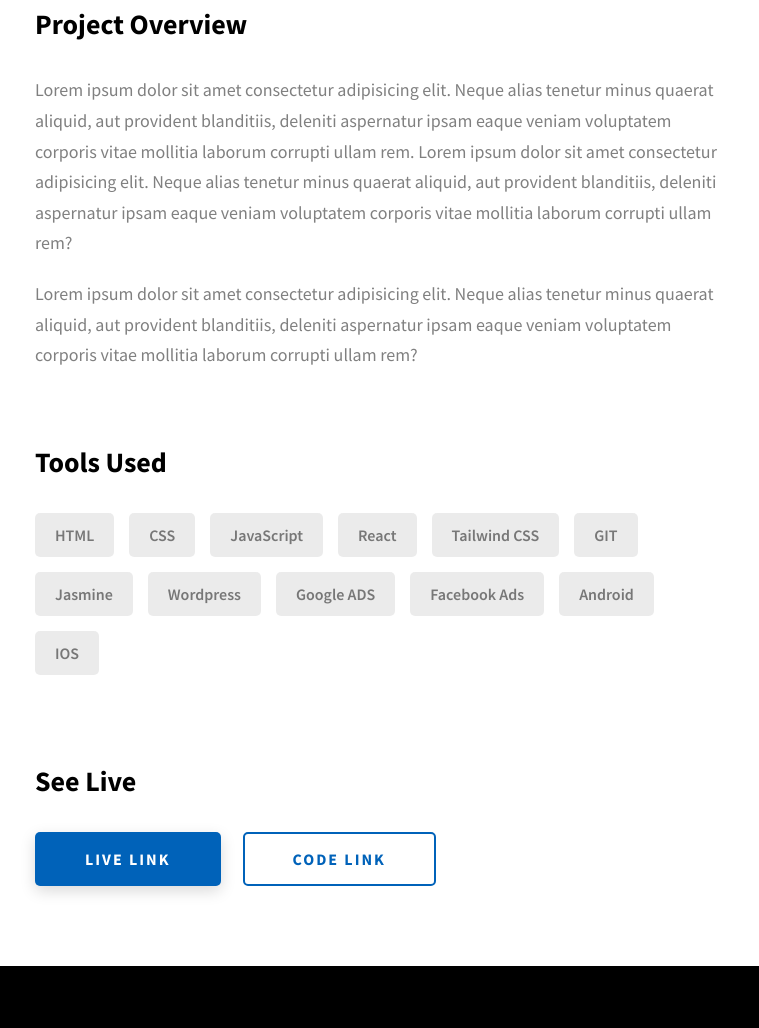
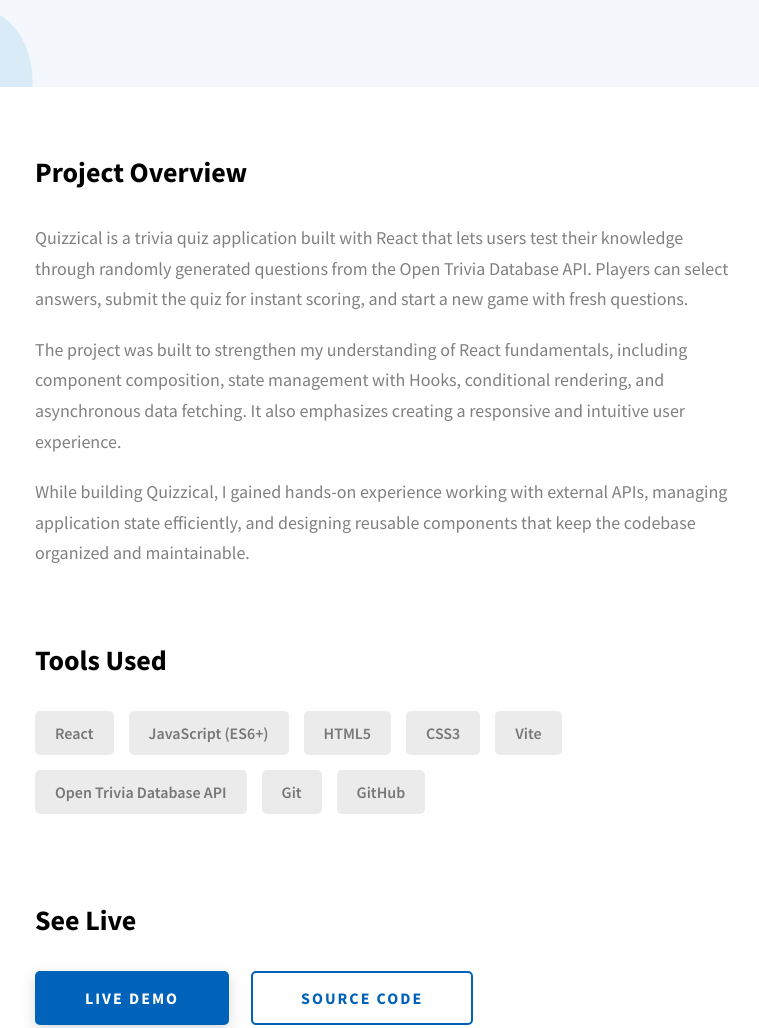
Before and after one commit to anik-hindu/portfolio, a website built with Vite: page project-1.html in a window 1280 px wide. Shown: the part 1325-2353 px from the top of the page, without its empty margins (255-1014 px from the left). Built offline with nearby package versions, Linux system fonts and the light colour scheme.

Commit message:
Add project Quizzical

```diff
--- a/project-1.html
+++ b/project-1.html
@@ -1,10 +1,10 @@
-<!DOCTYPE html>
+<!doctype html>
 <html lang="en">
   <head>
     <meta charset="UTF-8" />
     <meta name="viewport" content="width=device-width, initial-scale=1.0" />
     <meta http-equiv="X-UA-Compatible" content="ie=edge" />
-    <title>Case Study of Project 1</title>
+    <title>Case Study of Quizzical</title>
     <meta name="description" content="Case study page of Project" />
     <link rel="stylesheet" href="css/style.css" />
     <link rel="preconnect" href="https://fonts.googleapis.com" />
@@ -20,12 +20,12 @@
         <div class="header__logo-container">
           <div class="header__logo-img-cont">
             <img
-              src="./assets/img/avatar.jpg"
-              alt="Ram Maheshwari Logo Image"
+              src="./assets/img/avatar.png"
+              alt="Anik Saha Logo Image"
               class="header__logo-img"
             />
           </div>
-          <span class="header__logo-sub">Jane Smith</span>
+          <span class="header__logo-sub">Anik Saha</span>
         </div>
         <div class="header__main">
           <ul class="header__links">
@@ -67,14 +67,13 @@
               <a href="./index.html"> Home </a>
             </li>
 
-             <li class="header__sm-menu-link">
+            <li class="header__sm-menu-link">
               <a href="./index.html#projects"> Projects </a>
             </li>
 
             <li class="header__sm-menu-link">
               <a href="./index.html#about"> About </a>
             </li>
-
 
             <li class="header__sm-menu-link">
               <a href="./index.html#contact"> Contact </a>
@@ -85,16 +84,24 @@
     </header>
     <section class="project-cs-hero">
       <div class="project-cs-hero__content">
-        <h1 class="heading-primary">Project 1</h1>
+        <h1 class="heading-primary">Quizzical</h1>
         <div class="project-cs-hero__info">
           <p class="text-primary">
-            Lorem ipsum dolor sit amet consectetur adipisicing elit. Dignissimos
-            in numquam incidunt earum quaerat cum fuga, atque similique natus
-            nobis sit.
+            Quizzical is a React-based trivia application that challenges users
+            with randomly generated questions from the Open Trivia Database API.
+            Players can select answers, submit their quiz for instant scoring,
+            and start a new game with fresh questions. The project demonstrates
+            API integration, React state management, reusable components, and a
+            responsive user interface.
           </p>
         </div>
         <div class="project-cs-hero__cta">
-          <a href="#" class="btn btn--bg" target="_blank">Live Link</a>
+          <a
+            href="https://quizzical-anik.netlify.app/"
+            class="btn btn--bg"
+            target="_blank"
+            >Live Demo</a
+          >
         </div>
       </div>
     </section>
@@ -103,7 +110,7 @@
         <div class="project-details__content">
           <div class="project-details__showcase-img-cont">
             <img
-              src="./assets/img/quiz.jpg"
+              src="./assets/img/quizzical.png"
               alt="Project Image"
               class="project-details__showcase-img"
             />
@@ -112,52 +119,52 @@
             <div class="project-details__desc">
               <h3 class="project-details__content-title">Project Overview</h3>
               <p class="project-details__desc-para">
-                Lorem ipsum dolor sit amet consectetur adipisicing elit. Neque
-                alias tenetur minus quaerat aliquid, aut provident blanditiis,
-                deleniti aspernatur ipsam eaque veniam voluptatem corporis vitae
-                mollitia laborum corrupti ullam rem. Lorem ipsum dolor sit amet
-                consectetur adipisicing elit. Neque alias tenetur minus quaerat
-                aliquid, aut provident blanditiis, deleniti aspernatur ipsam
-                eaque veniam voluptatem corporis vitae mollitia laborum corrupti
-                ullam rem?
+                Quizzical is a trivia quiz application built with React that
+                lets users test their knowledge through randomly generated
+                questions from the Open Trivia Database API. Players can select
+                answers, submit the quiz for instant scoring, and start a new
+                game with fresh questions.
               </p>
               <p class="project-details__desc-para">
-                Lorem ipsum dolor sit amet consectetur adipisicing elit. Neque
-                alias tenetur minus quaerat aliquid, aut provident blanditiis,
-                deleniti aspernatur ipsam eaque veniam voluptatem corporis vitae
-                mollitia laborum corrupti ullam rem?
+                The project was built to strengthen my understanding of React
+                fundamentals, including component composition, state management
+                with Hooks, conditional rendering, and asynchronous data
+                fetching. It also emphasizes creating a responsive and intuitive
+                user experience.
+              </p>
+              <p class="project-details__desc-para">
+                While building Quizzical, I gained hands-on experience working
+                with external APIs, managing application state efficiently, and
+                designing reusable components that keep the codebase organized
+                and maintainable.
               </p>
             </div>
             <div class="project-details__tools-used">
               <h3 class="project-details__content-title">Tools Used</h3>
               <div class="skills">
-                <div class="skills__skill">HTML</div>
-                <div class="skills__skill">CSS</div>
-                <div class="skills__skill">JavaScript</div>
                 <div class="skills__skill">React</div>
-                <div class="skills__skill">Tailwind CSS</div>
-                <div class="skills__skill">GIT</div>
-                <div class="skills__skill">Jasmine</div>
-                <div class="skills__skill">Wordpress</div>
-                <div class="skills__skill">Google ADS</div>
-                <div class="skills__skill">Facebook Ads</div>
-                <div class="skills__skill">Android</div>
-                <div class="skills__skill">IOS</div>
+                <div class="skills__skill">JavaScript (ES6+)</div>
+                <div class="skills__skill">HTML5</div>
+                <div class="skills__skill">CSS3</div>
+                <div class="skills__skill">Vite</div>
+                <div class="skills__skill">Open Trivia Database API</div>
+                <div class="skills__skill">Git</div>
+                <div class="skills__skill">GitHub</div>
               </div>
             </div>
             <div class="project-details__links">
               <h3 class="project-details__content-title">See Live</h3>
               <a
-                href="#"
+                href="https://quizzical-anik.netlify.app/"
                 class="btn btn--med btn--theme project-details__links-btn"
                 target="_blank"
-                >Live Link</a
+                >Live Demo</a
               >
               <a
-                href="#"
+                href="https://github.com/anik-hindu/quizzical"
                 class="btn btn--med btn--theme-inv project-details__links-btn"
                 target="_blank"
-                >Code Link</a
+                >Source Code</a
               >
             </div>
           </div>
```
Also changed, not shown: index.html (+8 -7 lines), assets/img/quiz.jpg (deleted), assets/img/quizzical.png (added).
